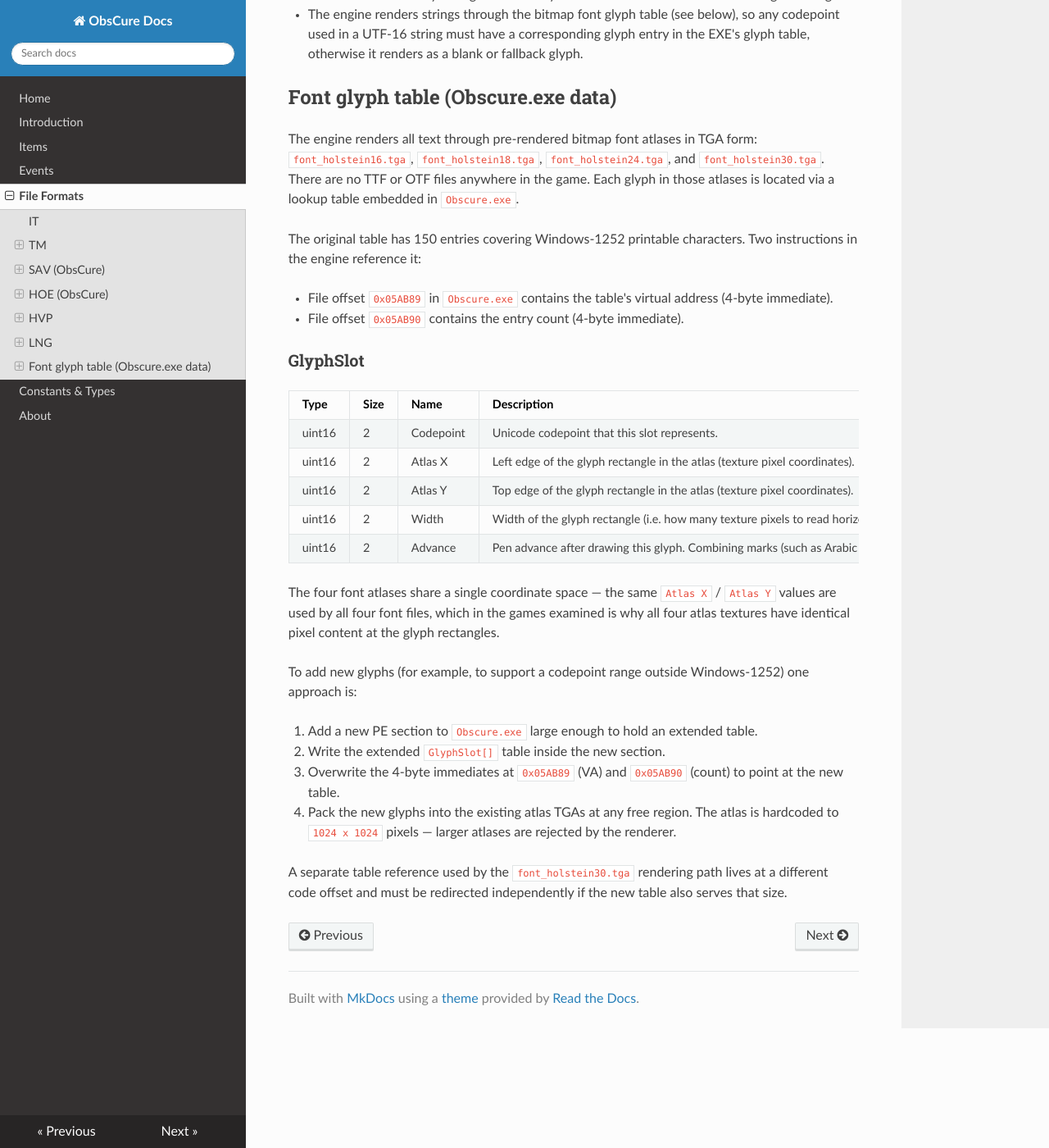
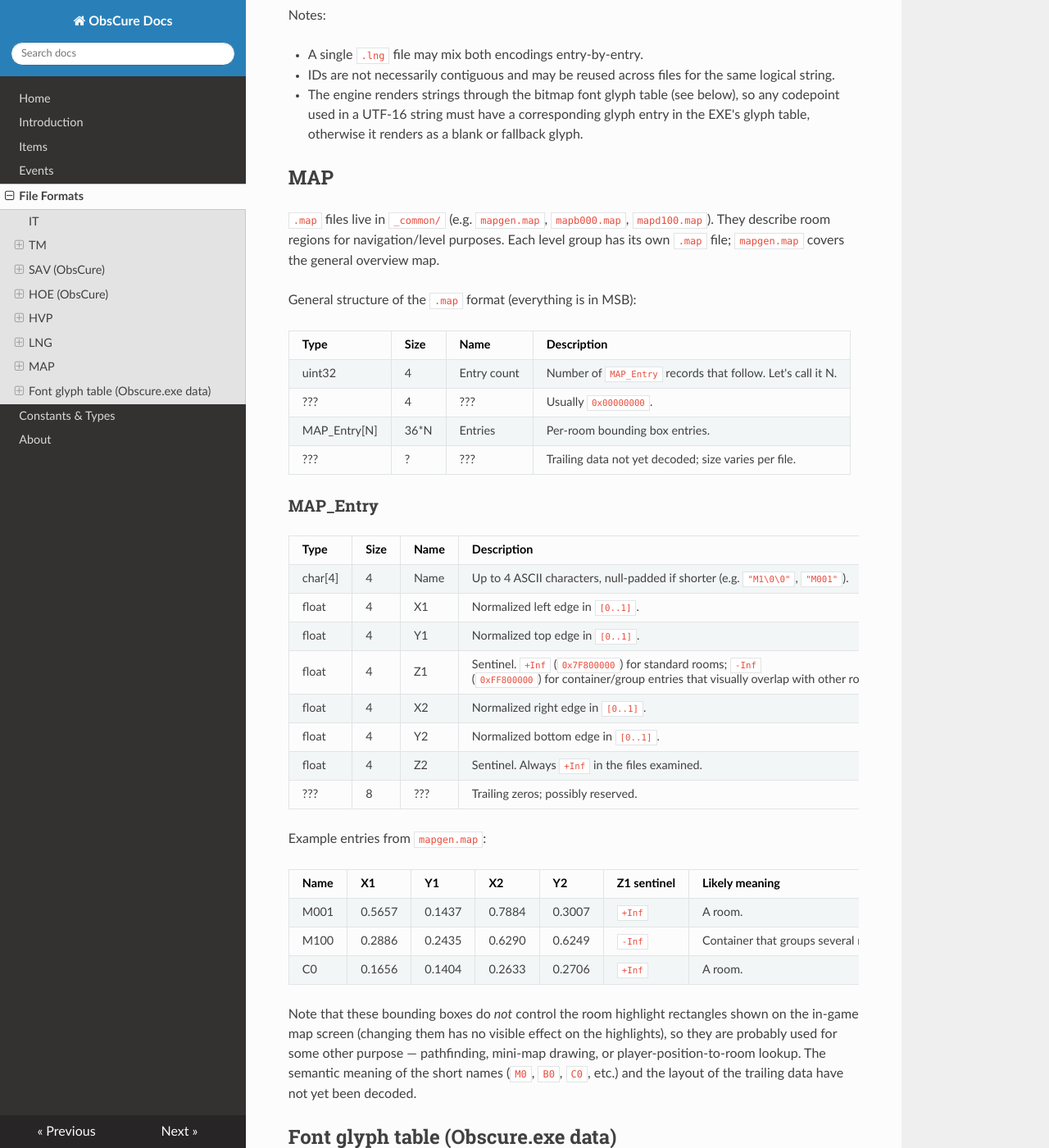
Before and after one commit to AzaamAlghamdi/ObsCureDocs, an MkDocs documentation site: the page built from docs/formats.md, in a window 1280 px wide and 1400 px high, scrolled down 14829 px. Shown: the whole window at 82% size. Built offline with MkDocs 1.6.1, drawn with Linux system fonts in a browser that asks for light colours; nearby versions of some CDN libraries; some of the changed text lies outside the part shown.

Commit message:
Update formats.md

```diff
--- a/docs/formats.md
+++ b/docs/formats.md
@@ -478,17 +478,20 @@ ASCII, the entry is a directory. Otherwise it's a file.
 
 #### HVP_File_Content
 
-| Type    | Size | Name              | Description                                                                                    |
-|---------|------|-------------------|------------------------------------------------------------------------------------------------|
-| uint32  | 4    | Variant tag       | `0x00000001` for File entries.                                                                 |
-| uint8   | 1    | Is compressed     | `0x01` if the blob is zlib-compressed, `0x00` if stored raw.                                   |
-| uint32  | 4    | Compressed size   | Size of the blob in the data section.                                                          |
-| uint32  | 4    | Decompressed size | Size of the file after decompression (equal to Compressed size if not compressed).             |
-| int32   | 4    | Checksum          | `bytes_sum` of the compressed blob (see below).                                                |
-| uint32  | 4    | Offset            | Absolute file offset where the compressed blob starts.                                         |
-| ???     | 3    | ???               | Padding / reserved.                                                                            |
-| uint8   | 1    | Name length       | Length of the file name. Let's call it N.                                                      |
-| char[N] | N    | Name              | File name (just the basename, not the full path). The full path is reconstructed by walking up through the parent directory entries. |
+| Type     | Size | Name              | Description                                                                                    |
+|----------|------|-------------------|------------------------------------------------------------------------------------------------|
+| HVP_VARIANT | 4 | Variant tag       | `0x00000001` for File entries.                                                                 |
+| uint8    | 1    | Is compressed     | `0x01` if the blob is zlib-compressed, `0x00` if stored raw.                                   |
+| uint32   | 4    | Compressed size   | Size of the blob in the data section.                                                          |
+| uint32   | 4    | Decompressed size | Size of the file after decompression (equal to Compressed size if not compressed).             |
+| int32    | 4    | Checksum          | `bytes_sum` of the compressed blob (see below).                                                |
+| uint32   | 4    | Offset            | Absolute file offset where the compressed blob starts.                                         |
+| ???      | 3    | ???               | Padding / reserved.                                                                            |
+| uint8    | 1    | Name length       | Length of the file name. Let's call it N.                                                      |
+| char[N]  | N    | Name              | File name (just the basename, not the full path). The full path is reconstructed by walking up through the parent directory entries. |
+
+For more info on `HVP_VARIANT`, check
+[this link](constants.md/#hvp_variant).
 
 The `bytes_sum` checksum is *not* a CRC. It is computed over the
 compressed bytes as follows:
@@ -558,20 +561,23 @@ byte:
   and the rest of the payload is a UTF-16 LE string terminated by
   `0x00 0x00`.
 
+For more info on `LNG_ENCODING`, check
+[this link](constants.md/#lng_encoding).
+
 #### LNG_Win1252_Content
 
 | Type    | Size | Name           | Description                                            |
 |---------|------|----------------|--------------------------------------------------------|
-| uint8   | 1    | Encoding flag  | Always `0x00`.                                         |
+| LNG_ENCODING | 1 | Encoding flag  | Always `0x00`.                                         |
 | char[?] | ?    | String         | Windows-1252 encoded text, null-terminated.            |
 
 #### LNG_UTF16_Content
 
-| Type     | Size | Name           | Description                                           |
-|----------|------|----------------|-------------------------------------------------------|
-| uint8    | 1    | Encoding flag  | Always `0x01`.                                        |
-| uint8    | 1    | Marker         | Always `0x1C`.                                        |
-| uint16[?]| ?    | String         | UTF-16 LE codepoints, terminated by `0x0000`.         |
+| Type      | Size | Name           | Description                                           |
+|-----------|------|----------------|-------------------------------------------------------|
+| LNG_ENCODING | 1 | Encoding flag  | Always `0x01`.                                        |
+| uint8     | 1    | Marker         | Always `0x1C`.                                        |
+| uint16[?] | ?    | String         | UTF-16 LE codepoints, terminated by `0x0000`.         |
 
 Notes:
 
@@ -582,6 +588,52 @@ Notes:
   (see below), so any codepoint used in a UTF-16 string must have a
   corresponding glyph entry in the EXE's glyph table, otherwise it
   renders as a blank or fallback glyph.
+
+
+## MAP
+
+`.map` files live in `_common/` (e.g. `mapgen.map`, `mapb000.map`,
+`mapd100.map`). They describe room regions for navigation/level
+purposes. Each level group has its own `.map` file; `mapgen.map`
+covers the general overview map.
+
+General structure of the `.map` format (everything is in MSB):
+
+| Type       | Size | Name        | Description                                            |
+|------------|------|-------------|--------------------------------------------------------|
+| uint32     | 4    | Entry count | Number of `MAP_Entry` records that follow. Let's call it N. |
+| ???        | 4    | ???         | Usually `0x00000000`.                                  |
+| MAP_Entry[N] | 36*N | Entries   | Per-room bounding box entries.                         |
+| ???        | ?    | ???         | Trailing data not yet decoded; size varies per file.   |
+
+### MAP_Entry
+
+| Type    | Size | Name | Description                                                                  |
+|---------|------|------|------------------------------------------------------------------------------|
+| char[4] | 4    | Name | Up to 4 ASCII characters, null-padded if shorter (e.g. `"M1\0\0"`, `"M001"`). |
+| float   | 4    | X1   | Normalized left edge in `[0..1]`.                                            |
+| float   | 4    | Y1   | Normalized top edge in `[0..1]`.                                             |
+| float   | 4    | Z1   | Sentinel. `+Inf` (`0x7F800000`) for standard rooms; `-Inf` (`0xFF800000`) for container/group entries that visually overlap with other rooms. |
+| float   | 4    | X2   | Normalized right edge in `[0..1]`.                                           |
+| float   | 4    | Y2   | Normalized bottom edge in `[0..1]`.                                          |
+| float   | 4    | Z2   | Sentinel. Always `+Inf` in the files examined.                               |
+| ???     | 8    | ???  | Trailing zeros; possibly reserved.                                           |
+
+Example entries from `mapgen.map`:
+
+| Name  | X1     | Y1     | X2     | Y2     | Z1 sentinel | Likely meaning |
+|-------|--------|--------|--------|--------|-------------|----------------|
+| M001  | 0.5657 | 0.1437 | 0.7884 | 0.3007 | `+Inf`      | A room.        |
+| M100  | 0.2886 | 0.2435 | 0.6290 | 0.6249 | `-Inf`      | Container that groups several rooms. |
+| C0    | 0.1656 | 0.1404 | 0.2633 | 0.2706 | `+Inf`      | A room.        |
+
+Note that these bounding boxes do *not* control the room highlight
+rectangles shown on the in-game map screen (changing them has no
+visible effect on the highlights), so they are probably used for
+some other purpose — pathfinding, mini-map drawing, or
+player-position-to-room lookup. The semantic meaning of the short
+names (`M0`, `B0`, `C0`, etc.) and the layout of the trailing data
+have not yet been decoded.
 
 
 ## Font glyph table (Obscure.exe data)
@@ -607,13 +659,13 @@ characters. Two instructions in the engine reference it:
 | uint16 | 2    | Codepoint | Unicode codepoint that this slot represents.                                      |
 | uint16 | 2    | Atlas X   | Left edge of the glyph rectangle in the atlas (texture pixel coordinates).        |
 | uint16 | 2    | Atlas Y   | Top edge of the glyph rectangle in the atlas (texture pixel coordinates).         |
-| uint16 | 2    | Width     | Width of the glyph rectangle (i.e. how many texture pixels to read horizontally). |
-| uint16 | 2    | Advance   | Pen advance after drawing this glyph. Combining marks (such as Arabic tashkeel) use 0 here. |
+| uint16 | 2    | Width     | Width of the glyph rectangle (how many texture pixels to read horizontally).      |
+| uint16 | 2    | Advance   | Pen advance after drawing this glyph. Combining marks use 0 here.                 |
 
 The four font atlases share a single coordinate space — the same
-`Atlas X` / `Atlas Y` values are used by all four font files, which
-in the games examined is why all four atlas textures have identical
-pixel content at the glyph rectangles.
+`Atlas X` / `Atlas Y` values are used by all four font files. In the
+versions examined this means all four atlas textures have identical
+pixel content.
 
 To add new glyphs (for example, to support a codepoint range outside
 Windows-1252) one approach is:
```
